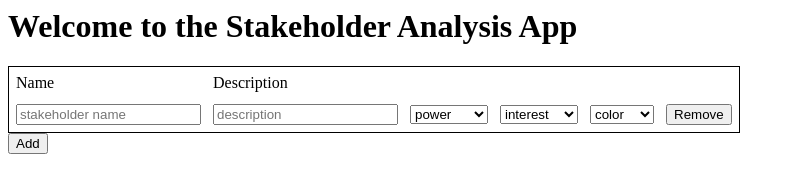
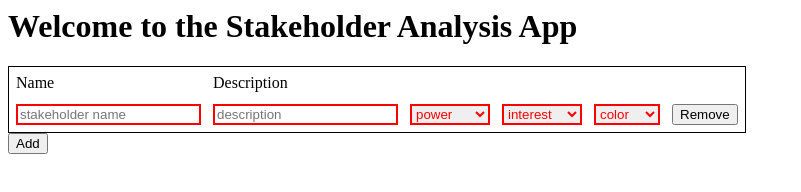
Before and after one commit to papanito/stakeholder-analysis, a plain HTML site: page index.html in a window 1280 px wide. Both pictures are taken after a click on the button "Add". Shown: the whole page, without its empty margins (0-801 px from the left). Drawn offline with nearby package versions, Linux system fonts and the light colour scheme.

Commit message:
Added error highlighting on empty fields

```diff
--- a/index.html
+++ b/index.html
@@ -21,13 +21,13 @@
             <tbody>
                 <tr v-for="stakeholder in stakeholderlist" v-bind:class="stakeholder.color">
                     <td>
-                        <input type="text" v-model="stakeholder.name" placeholder="stakeholder name">
+                        <input type="text" v-model="stakeholder.name" placeholder="stakeholder name" v-bind:class="{ error: stakeholder.name == '' }">
                     </td>
                     <td>
-                        <input type="text" v-model="stakeholder.description" placeholder="description">
+                        <input type="text" v-model="stakeholder.description" placeholder="description" v-bind:class="{ error: stakeholder.description == '' }">
                     </td>
                     <td>
-                        <select v-model="stakeholder.power">
+                        <select v-model="stakeholder.power" v-bind:class="{ error: stakeholder.power == '' }">
                             <option disabled value="">power</option>
                             <option>very low</option>
                             <option>low</option>
@@ -39,7 +39,7 @@
                         </select>
                     </td>
                     <td>
-                        <select v-model="stakeholder.interest">
+                        <select v-model="stakeholder.interest"  v-bind:class="{ error: stakeholder.interest == '' }">
                             <option disabled value="">interest</option>
                             <option>very low</option>
                             <option>low</option>
@@ -51,7 +51,7 @@
                         </select>
                     </td>
                     <td>
-                        <select v-model="stakeholder.color">
+                        <select v-model="stakeholder.color"  v-bind:class="{ error: stakeholder.color == '' }">
                             <option disabled value="">color</option>
                             <option>green</option>
                             <option>orange</option>
--- a/main.css
+++ b/main.css
@@ -19,3 +19,8 @@ td {
 .red {
     background-color: red;
 }
+
+.error {
+    color: red;
+    border: 2px red solid;
+}
```
